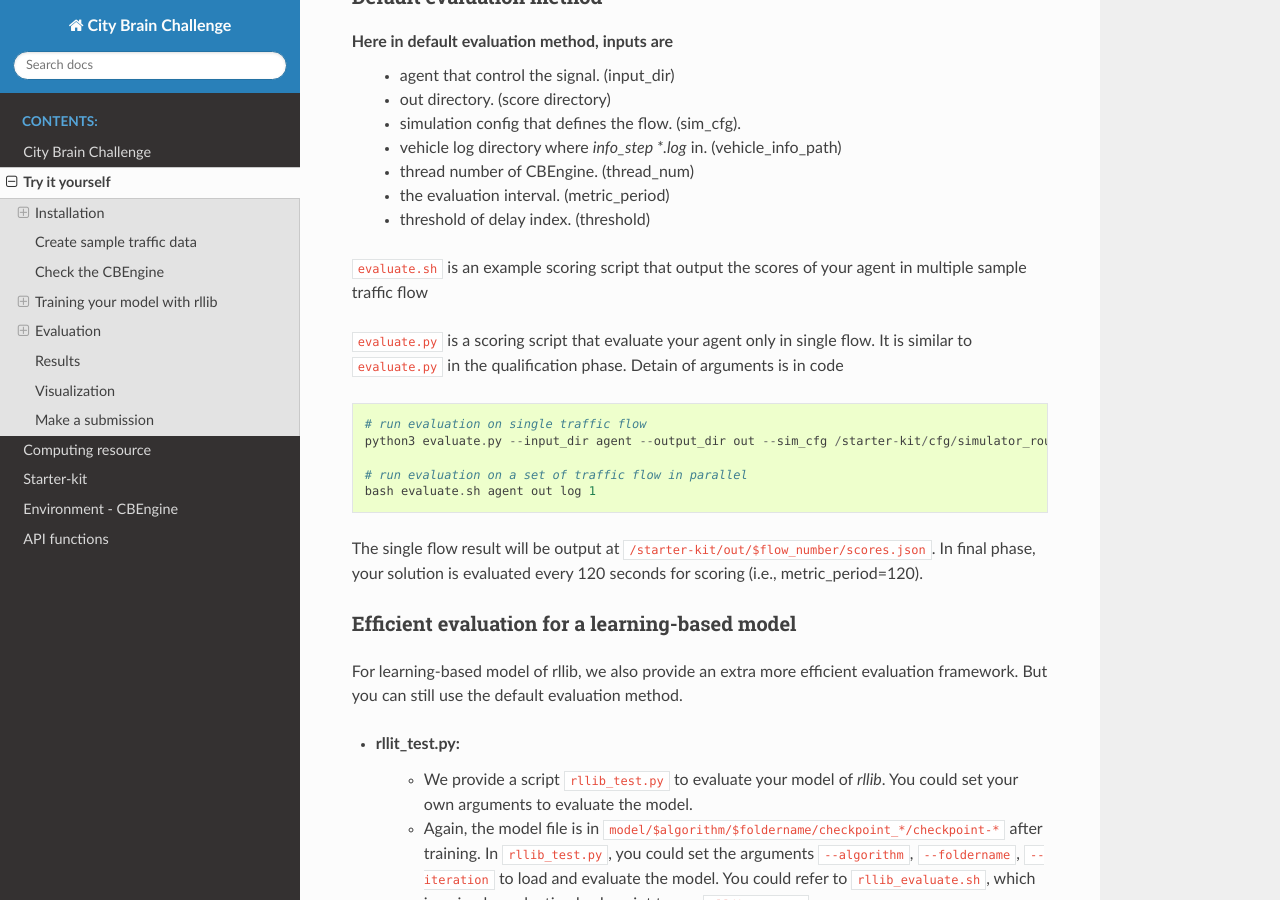
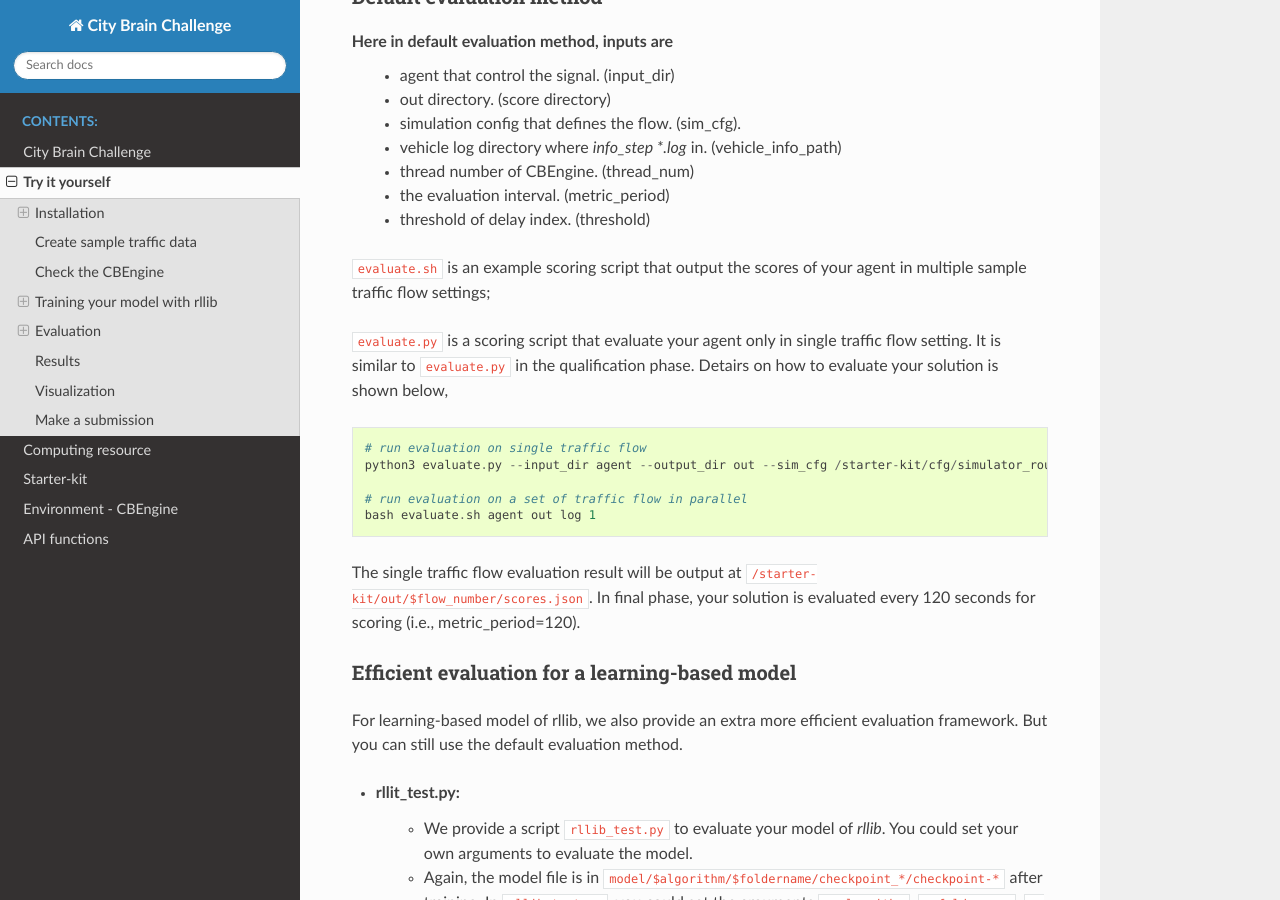
Before and after one commit to CityBrainChallenge/KDDCup2021-CityBrainChallenge, a Sphinx documentation site: the page built from docs/try-it-yourself.rst, in a window 1280 px wide and 900 px high, scrolled down 5878 px. Built offline with Sphinx 7.4.7 and the Read the Docs theme 2.0.0, drawn with Linux system fonts in a browser that asks for light colours.

Commit message:
Update try-it-yourself.rst

```diff
--- a/docs/try-it-yourself.rst
+++ b/docs/try-it-yourself.rst
@@ -318,9 +318,9 @@ Here in default evaluation method, inputs are
     - the evaluation interval. (metric_period)
     - threshold of delay index. (threshold)
 
-``evaluate.sh`` is an example scoring script that output the scores of your agent in multiple sample traffic flow
+``evaluate.sh`` is an example scoring script that output the scores of your agent in multiple sample traffic flow settings;
 
-``evaluate.py`` is a scoring script that evaluate your agent only in single flow. It is similar to ``evaluate.py`` in the qualification phase. Detain of arguments is in code
+``evaluate.py`` is a scoring script that evaluate your agent only in single traffic flow setting. It is similar to ``evaluate.py`` in the qualification phase. Detairs on how to evaluate your solution is shown below,
 
 .. code-block::
 
@@ -331,7 +331,7 @@ Here in default evaluation method, inputs are
     bash evaluate.sh agent out log 1
 
 
-The single flow result will be output at ``/starter-kit/out/$flow_number/scores.json``. In final phase, your solution is evaluated every 120 seconds for scoring (i.e., metric_period=120).
+The single traffic flow evaluation result will be output at ``/starter-kit/out/$flow_number/scores.json``. In final phase, your solution is evaluated every 120 seconds for scoring (i.e., metric_period=120).
 
 
 Efficient evaluation for a learning-based model
```
